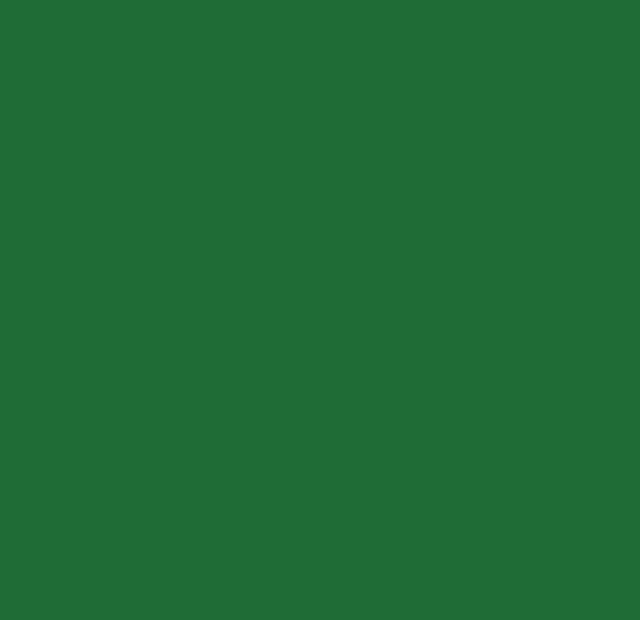
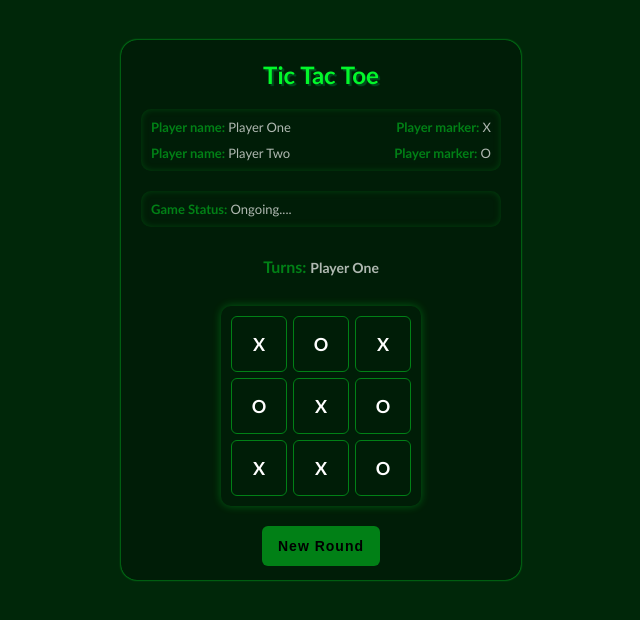
Before and after one commit to xixemdegen-lab/tic-tac-toe, a plain HTML site: page index.html in a window 1280 px wide. Shown: the whole page, without its empty margins (319-959 px from the left). Drawn offline with Linux system fonts and the light colour scheme.

Commit message:
feat: create basic tic-tac-toe page.

```diff
--- a/app.css
+++ b/app.css
@@ -0,0 +1,127 @@
+* {
+    margin: 0;
+    padding: 0;
+    box-sizing: border-box;
+}
+html {
+    font-size: 62.5%;
+    font-family: 'Trebuchet MS', 'Lucida Sans Unicode', 'Lucida Grande', 'Lucida Sans', Arial, sans-serif;
+    color: #fff;
+}
+body {
+    background: #002709;
+}
+
+#game__container {
+    width: 400px;
+    height: 540px;
+    margin: 40px auto;
+    background: #001d07;
+    box-shadow: 0 0 2px #02f82b;
+    border-radius: 16px;
+    padding: 20px;
+
+    display: flex;
+    flex-direction: column;
+    align-items: center;
+    gap: 20px;
+}
+
+h1 {
+    font-size: 2.4rem;
+    text-align: center;
+    color: #02f82b;
+    text-shadow: 2px 2px 1px #014e1ffd;
+}
+
+.players__details {
+    box-shadow: inset 0 0 6px #02691381;
+    border-radius: 10px;
+    padding: 10px;
+    display: flex;
+    flex-direction: column;
+    width: 100%;
+    gap: 10px;
+}
+.player {
+    display: flex;
+    justify-content: space-between;
+}
+.player > p {
+    font-size: 1.3rem;
+    font-weight: 600;
+    color: #018016;
+}
+.player > p > span {
+    color: #ffffffb0;
+    font-weight: 500;
+}
+
+.game__status {
+    width: 100%;
+    box-shadow: inset 0 0 6px #02691381;
+    border-radius: 10px;
+    padding: 10px;
+}
+.game__status > h2 {
+    font-size: 1.3rem;
+    font-weight: 600;
+    color: #018016;
+}
+.game__status > h2 > span {
+    color: #ffffffb0;
+    font-weight: 500;
+}
+
+.play__turns {
+    border-radius: 10px;
+    padding: 10px;
+    display: flex;
+    justify-content: center;
+    align-items: center;
+}
+.play__turns > h2 {
+    font-size: 1.6rem;
+    font-weight: 600;
+    color: #018016;
+}
+.play__turns > h2 > span {
+    color: #ffffffb0;
+    font-size: 1.4rem;
+    font-weight: 600;
+}
+
+.game__board {
+    display: grid;
+    grid-template-columns: repeat(3, 1fr);
+    grid-template-rows: repeat(3, 1fr);
+    width: 200px;
+    gap: 6px;
+    box-shadow: 0 0 8px #02f82b4f;
+    padding: 10px;
+    border-radius: 10px;
+}
+.cell {
+    height: 56px;
+    border: 1px solid #018016;
+    border-radius: 6px;
+    display: flex;
+    justify-content: center;
+    align-items: center;
+    cursor: pointer;
+}
+.cell > p {
+    font-size: 1.8rem;
+    font-weight: 600;
+}
+
+.restart__game-btn {
+    background: #018016;
+    border: none;
+    padding: 12px 16px;
+    font-size: 1.4rem;
+    font-weight: 600;
+    letter-spacing: 1px;
+    border-radius: 6px;
+    cursor: pointer;
+}
--- a/app.js
+++ b/app.js
@@ -152,5 +152,7 @@ function checkWin() {
         }
     }
 }
-makeAmove(0);
-makeAmove(1);
+// makeAmove(0);
+// makeAmove(1);
+
+// PHASE 2 — CONNECT THE GAME TO THE WEBPAGE
--- a/index.html
+++ b/index.html
@@ -7,5 +7,43 @@
         <link rel="stylesheet" href="app.css" />
         <script src="app.js" defer></script>
     </head>
-    <body style="background-color: rgb(32, 109, 57)"></body>
+    <body>
+        <div id="game__container">
+            <h1>Tic Tac Toe</h1>
+
+            <div class="players__details">
+                <div class="player">
+                    <p>Player name: <span class="player__one-name">Player One</span></p>
+                    <p>Player marker: <span class="player__one-marker">X</span></p>
+                </div>
+
+                <div class="player">
+                    <p>Player name: <span class="player__two-name">Player Two</span></p>
+                    <p>Player marker: <span class="player__two-marker">O</span></p>
+                </div>
+            </div>
+
+            <div class="game__status">
+                <h2>Game Status: <span class="game__status-info">Ongoing....</span></h2>
+            </div>
+
+            <div class="play__turns">
+                <h2>Turns: <span class="play__turns-player">Player One</span></h2>
+            </div>
+
+            <div class="game__board">
+                <div class="cell"><p class="cell__marker">X</p></div>
+                <div class="cell"><p class="cell__marker">O</p></div>
+                <div class="cell"><p class="cell__marker">X</p></div>
+                <div class="cell"><p class="cell__marker">O</p></div>
+                <div class="cell"><p class="cell__marker">X</p></div>
+                <div class="cell"><p class="cell__marker">O</p></div>
+                <div class="cell"><p class="cell__marker">X</p></div>
+                <div class="cell"><p class="cell__marker">X</p></div>
+                <div class="cell"><p class="cell__marker">O</p></div>
+            </div>
+
+            <button class="restart__game-btn">New Round</button>
+        </div>
+    </body>
 </html>
```
